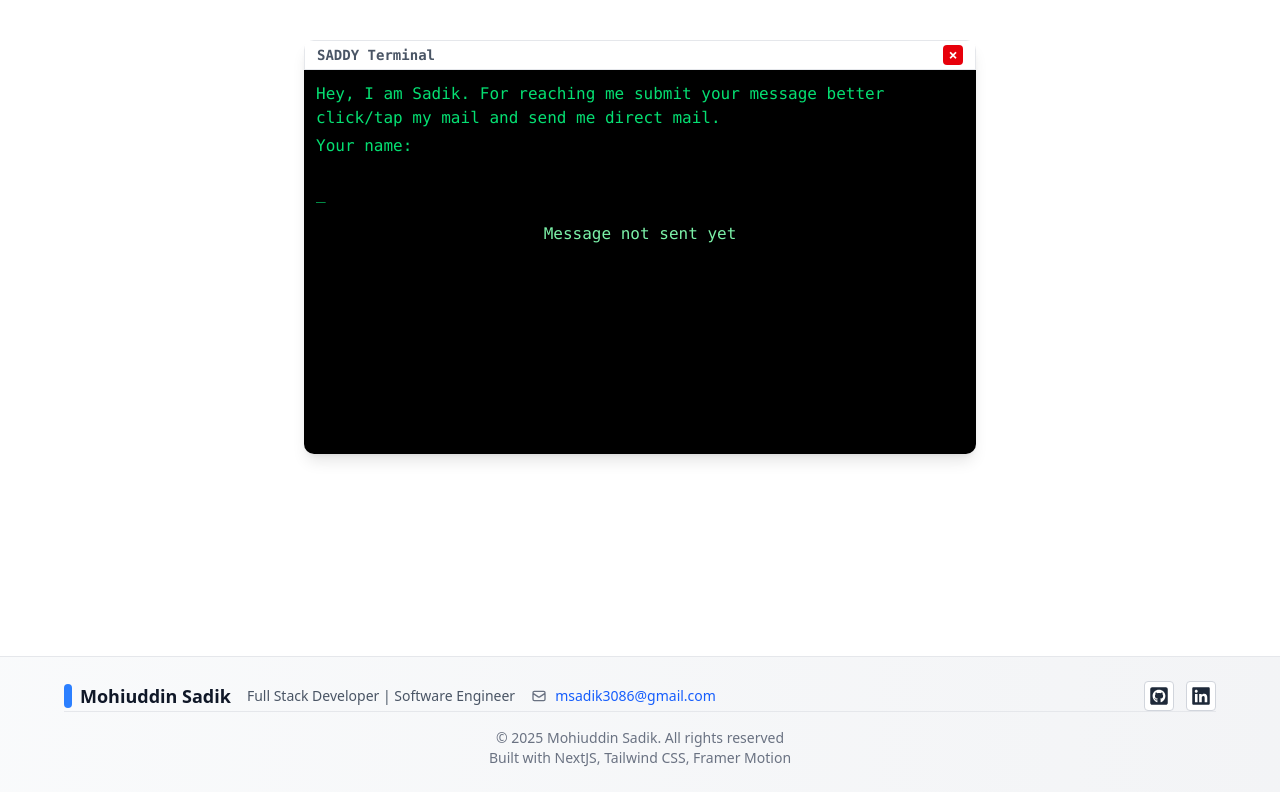
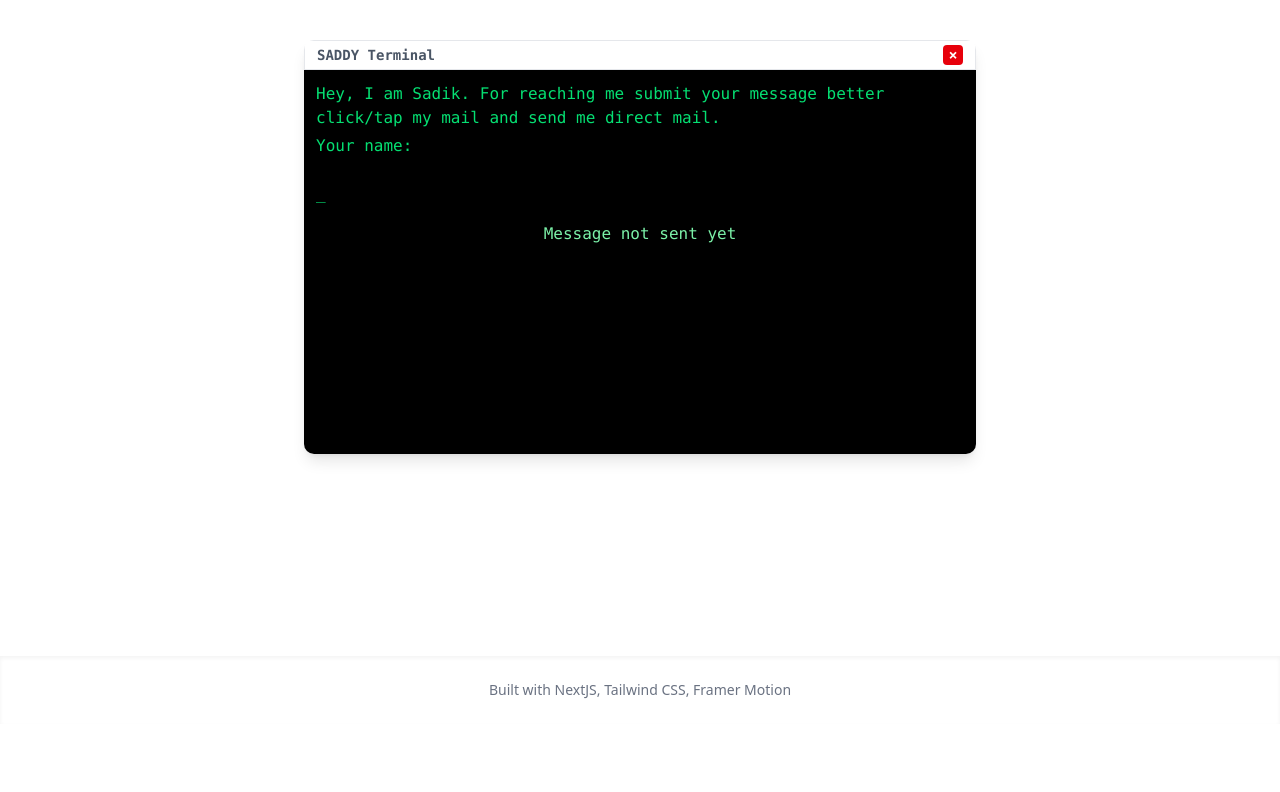
Before and after one commit to dksaddy/msadik, a Next.js app: page / in a window 1280 px wide. Shown: the part 6062-6854 px from the top of the page. After the commit the page ends 6786 px from the top, so only its background shows below. Built offline with nearby package versions, Linux system fonts and the light colour scheme.

Commit message:
Simmple footer

```diff
--- a/app/components/Footer.jsx
+++ b/app/components/Footer.jsx
@@ -1,58 +1,8 @@
 "use client"
-import { FaGithubSquare } from "react-icons/fa";
-import { FaLinkedin } from "react-icons/fa6";
-import EmailCopy from "../helper/EmailAddress";
-
 export default function Footer() {
-  const buttonStayle = "p-1 bg-white rounded hover:bg-yellow-200 transition-colors duration-300 border border-gray-300"
-
   return (
-    <footer className="bg-gradient-to-r from-gray-50 to-gray-100 text-gray-800 py-6 px-4 md:px-8 lg:px-16 border-t border-gray-200">
-      <div className="max-w-7xl mx-auto flex flex-col md:flex-row md:justify-between md:items-center space-y-6 md:space-y-0">
-
-        {/* About Section */}
-        <div className="flex justify-center">
-          <div className="flex flex-col md:flex-row md:items-center md:space-x-4 space-y-2 md:space-y-0 text-center md:text-left">
-            <h3 className="text-lg font-bold text-gray-900 flex items-center justify-center md:justify-start">
-              <span className="bg-blue-500 w-2 h-6 rounded-full mr-2"></span>
-              Mohiuddin Sadik
-            </h3>
-            <p className="text-gray-600 text-sm">Full Stack Developer | Software Engineer</p>
-            <EmailCopy hero={false} />
-          </div>
-        </div>
-
-
-        {/* Social Media */}
-        <div className="flex space-x-3 justify-center">
-          <a
-            href="https://github.com/dksaddy"
-            target="_blank"
-            rel="noopener noreferrer"
-            className={buttonStayle}
-            aria-label="GitHub"
-          >
-            <FaGithubSquare className="text-xl" />
-          </a>
-          <a
-            href="https://linkedin.com/in/msadik3086"
-            target="_blank"
-            rel="noopener noreferrer"
-            className={buttonStayle}
-            aria-label="LinkedIn"
-          >
-            <FaLinkedin className="text-xl" />
-          </a>
-        </div>
-      </div>
-
-      {/* Copyright */}
-      <div className="pt-4 border-t border-gray-200 text-center">
-        <p className="text-sm text-gray-500">
-          &copy; {new Date().getFullYear()} Mohiuddin Sadik. All rights reserved
-        </p>
-        <p className="text-sm text-gray-500"> Built with NextJS, Tailwind CSS, Framer Motion</p>
-      </div>
+    <footer className="text-gray-800 py-6 px-4 md:px-8 lg:px-16 shadow-inner bg-white dark:bg-background">
+        <p className="text-sm text-gray-500 text-center"> Built with NextJS, Tailwind CSS, Framer Motion</p>
     </footer>
   );
 }
```
